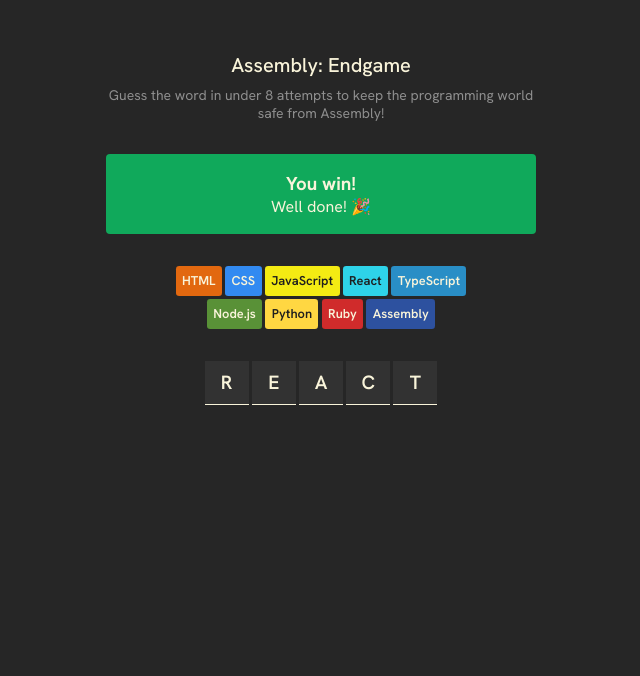
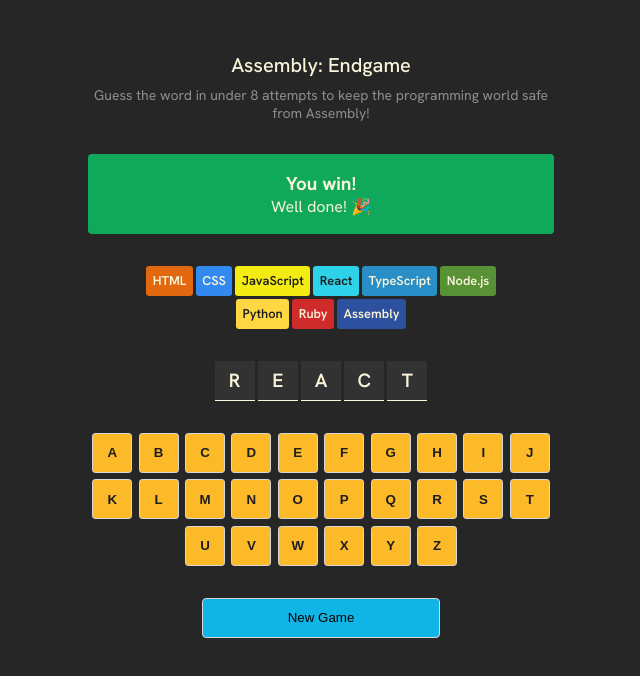
Before and after one commit to esquinas/scrimba-assembly-endgame, a React (Vite) app: page / in a window 1280 px wide. Shown: the top 676 px of the page, without its empty margins (319-959 px from the left). Built offline with nearby package versions, Linux system fonts and the light colour scheme.

Commit message:
Add keyboard and "New Game" button
/**
 * Goal: Build out the main parts of our app
 *
 * Challenge:
 * Display the keyboard ⌨️. Use <button>s for each letter
 * since it'll need to be clickable and tab-accessible.
 */

```diff
--- a/App.jsx
+++ b/App.jsx
@@ -4,6 +4,7 @@
 
 export default function AssemblyEndgame() {
   const [currentWord, setCurrentWord] = React.useState("react")
+  const alphabet = "abcdefghijklmnopqrstuvwxyz"
   const languageChips = languages.map(lang => (
     <Chip key={lang.name}
       name={lang.name}
@@ -12,7 +13,10 @@
     />
   ))
   const letterElements = currentWord.split("").map((letter, index) => (
-    <span className="char-box" key={letter + index}>{ letter }</span>
+    <span className="char-box" key={index + letter}>{ letter }</span>
+  ))
+  const alphabetButtons = alphabet.split("").map((char, index) => (
+    <button key={char + index}>{ char }</button>
   ))
 
   return (
@@ -32,8 +36,14 @@
       </section>
 
       <section className="word">
-        {letterElements }
+        { letterElements }
       </section>
+
+      <section className="keyboard">
+        { alphabetButtons }
+      </section>
+
+      <button className="new-game">New Game</button>
     </main>
   )
 }
--- a/index.css
+++ b/index.css
@@ -14,8 +14,8 @@
 }
 
 main {
-  max-width: 48ch;
-  min-width: 24ch;
+  max-width: 52ch;
+  min-width: 25ch;
 }
 
 header {
@@ -89,12 +89,46 @@
 .word > .char-box {
   text-transform: uppercase;
   text-align: center;
-  line-height: 2.70rem;
-  width: 2.75rem;
-  height: 2.75rem;
+  line-height: 2.5rem;
+  width: 2.5rem;
+  height: 2.5rem;
   font-weight: 600;
   font-size: 1.2rem;
   background-color: #323232;
   color: #F9F4DA;
   border-bottom: 0.1rem solid #F9F4DA;
 }
+
+.keyboard {
+  margin-block: 2rem;
+  display: flex;
+  justify-content: center;
+  flex-wrap: wrap;
+  gap: 0.4rem;
+}
+
+.keyboard > button {
+  background-color: #FCBA29;
+  color: #1E1E1E;
+  text-transform: uppercase;
+  text-align: center;
+  font-weight: 600;
+  width: 2.5rem;
+  height: 2.5rem;
+  padding: 0;
+  border: 0.1rem solid #D7D7D7;
+  border-radius: 0.2rem;
+  cursor: pointer;
+}
+
+button.new-game {
+  background-color: #11B5E5;
+  border: 0.1rem solid #D7D7D7;
+  border-radius: 4px;
+  width: 32ch;
+  height: 2.5rem;
+  padding: 0.5rem 1rem;
+  display: block;
+  margin-inline: auto;
+  cursor: pointer;
+}
```
